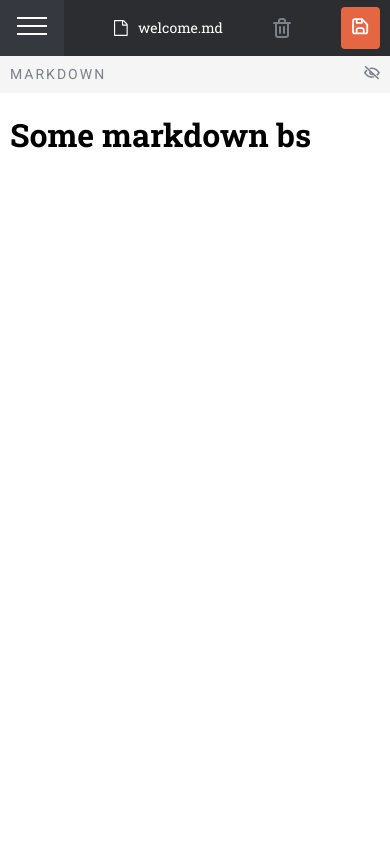
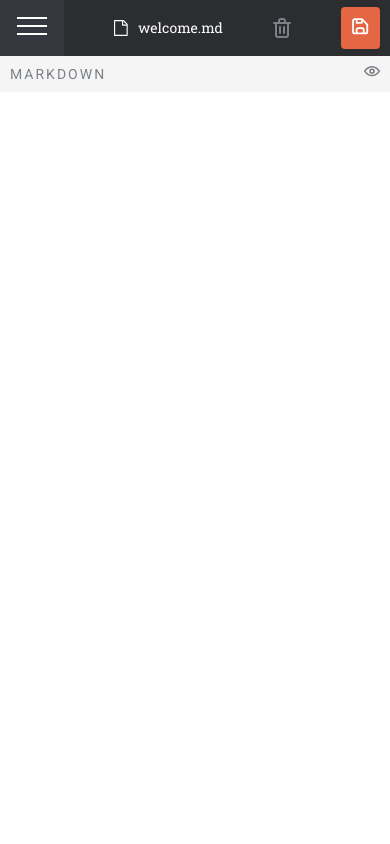
Before and after one commit to SimasG/in-browser-markdown-editor-react, a React (Create React App) app: page / in a window 390 px wide. Shown: the top 844 px of the page. Built offline with nearby package versions, Linux system fonts and the light colour scheme.

Commit message:
fixed markdown and preview sections across different viewport widths

```diff
--- a/package.json
+++ b/package.json
@@ -6,6 +6,7 @@
     "@testing-library/jest-dom": "^5.16.4",
     "@testing-library/react": "^12.1.4",
     "@testing-library/user-event": "^13.5.0",
+    "marked": "^4.0.13",
     "react": "^18.0.0",
     "react-dom": "^18.0.0",
     "react-scripts": "5.0.0",
--- a/src/App.js
+++ b/src/App.js
@@ -1,3 +1,5 @@
+import { useState } from "react";
+import { marked } from "marked";
 import GlobalStyles from "./components/styles/Global";
 import { ThemeProvider } from "styled-components";
 import Header from "./components/Header";
@@ -25,16 +27,29 @@ const theme = {
   },
 };
 
-console.log(theme.width.tablet);
+function App() {
+  const [editorState, setEditorState] = useState("");
 
-function App() {
+  const handleChange = (e) => {
+    const text = e.target.value;
+    setEditorState(text);
+  };
+
+  const renderText = (text) => {
+    const __html = marked.parse(text, { sanitize: true });
+    return { __html };
+  };
+
   return (
     <ThemeProvider theme={theme}>
       <>
         <GlobalStyles />
         <Header />
         <Sidebar />
-        <Main />
+        <Main
+          handleChange={handleChange}
+          renderText={renderText(editorState)}
+        />
       </>
     </ThemeProvider>
   );
--- a/src/components/Main.js
+++ b/src/components/Main.js
@@ -1,30 +1,70 @@
+import { useEffect } from "react";
 import { StyledMain } from "./styles/Main.styled";
+import useWindowWidth from "../hooks/useWindowWidth";
 
-function Main() {
+function Main({ handleChange, renderText }) {
+  const { width } = useWindowWidth();
+
+  useEffect(() => {
+    if (width < 768) {
+      document.querySelector(".markdown-container").style.display = "block";
+      document.querySelector("#preview-container").style.display = "block";
+    }
+  }, [width]);
+
+  const togglePreview = () => {
+    const markdownContainer = document.querySelector(".markdown-container");
+
+    if (width < 768) {
+      if (markdownContainer.classList.contains("open")) {
+        document.querySelector(".markdown-container").classList.remove("open");
+        document.querySelector(".markdown-container").style.display = "none";
+        document.querySelector(".preview-container").style.display = "block";
+      } else if (!markdownContainer.classList.contains("open")) {
+        document.querySelector(".markdown-container").classList.add("open");
+        document.querySelector(".markdown-container").style.display = "block";
+        document.querySelector(".preview-container").style.display = "none";
+      }
+    }
+  };
+
   return (
     <StyledMain className="main">
       <section className="main-container">
-        <section className="markdown-container">
+        <section className="markdown-container open">
           <div className="markdown-title-container">
             <h6 className="markdown-container-title">MARKDOWN</h6>
-            <div>
-              <img src="./assets/icon-hide-preview.svg" alt="" />
+            <div onClick={togglePreview}>
+              <img
+                className="icon-show-preview icon-show-preview-markdown open"
+                src="./assets/icon-show-preview.svg"
+                alt=""
+              />
             </div>
           </div>
           <div className="markdown-subcontainer">
-            <h1>Some markdown bs</h1>
+            <textarea onChange={handleChange} className="markdown-text" />
           </div>
         </section>
         <div className="border"></div>
-        <section className="preview-container">
+        <section className="preview-container" id="preview-container">
           <div className="preview-title-container">
             <h6 className="preview-container-title">PREVIEW</h6>
-            <div>
-              <img src="./assets/icon-show-preview.svg" alt="" />
+            <div onClick={togglePreview}>
+              <img
+                className="icon-show-preview icon-show-preview-preview open"
+                src="./assets/icon-show-preview.svg"
+                alt=""
+              />
+              <img
+                className="icon-hide-preview icon-hide-preview-preview"
+                src="./assets/icon-hide-preview.svg"
+                alt=""
+              />
             </div>
           </div>
           <div className="preview-subcontainer">
-            <h1>Some preview bs</h1>
+            <div dangerouslySetInnerHTML={renderText}></div>
           </div>
         </section>
       </section>
--- a/src/components/styles/Main.styled.js
+++ b/src/components/styles/Main.styled.js
@@ -27,9 +27,10 @@ export const StyledMain = styled.main`
           color: ${(props) => props.theme.colors.gray2};
         }
         div {
-          img {
-            width: 1.586rem;
-            height: 1.426rem;
+          cursor: pointer;
+          .icon-show-preview {
+            width: 1.6rem;
+            height: 1.12rem;
             color: ${(props) => props.theme.colors.gray2};
           }
         }
@@ -38,13 +39,19 @@ export const StyledMain = styled.main`
         background-color: #fff;
         height: 100vh;
         padding: 2rem 1rem;
+        textarea {
+          width: 100%;
+          height: 100%;
+          resize: none;
+          padding: 1rem;
+          outline: none;
+        }
       }
     }
     .border {
       height: 100%;
       width: 0.3rem;
       background-color: ${(props) => props.theme.colors.gray4};
-      display: none;
     }
     .preview-container {
       width: 100%;
@@ -64,9 +71,21 @@ export const StyledMain = styled.main`
           color: ${(props) => props.theme.colors.gray2};
         }
         div {
-          img {
+          cursor: pointer;
+          .icon-show-preview {
             width: 1.6rem;
             height: 1.12rem;
+            color: ${(props) => props.theme.colors.gray2};
+            display: none;
+          }
+          .icon-show-preview-preview.open {
+            width: 1.6rem;
+            height: 1.12rem;
+            color: ${(props) => props.theme.colors.gray2};
+          }
+          .icon-hide-preview {
+            width: 1.586rem;
+            height: 1.426rem;
             color: ${(props) => props.theme.colors.gray2};
           }
         }
@@ -80,15 +99,65 @@ export const StyledMain = styled.main`
   }
 
   /* Mobile view */
-  /* @media (min-width: ${(props) => props.theme.width.tablet}) { */
-  @media (min-width: 768px) {
+  @media (min-width: ${(props) => props.theme.width.tablet}) {
     .main-container {
+      background: ${(props) => props.theme.colors.gray4};
       flex-direction: row;
+      .markdown-container {
+        .markdown-title-container {
+          .markdown-container-title {
+          }
+          div {
+            .icon-show-preview {
+              width: 2.6rem;
+              height: 2.12rem;
+              color: ${(props) => props.theme.colors.gray2};
+              display: none;
+            }
+            .icon-hide-preview {
+              width: 2.586rem;
+              height: 2.426rem;
+              color: ${(props) => props.theme.colors.gray2};
+              display: none;
+            }
+          }
+        }
+        .markdown-subcontainer {
+          textarea {
+          }
+        }
+      }
       .border {
         display: block;
       }
       .preview-container {
         display: block;
+        #preview-container {
+          display: flex;
+        }
+        .preview-title-container {
+          .preview-container-title {
+          }
+          div {
+            .icon-show-preview {
+              width: 1.6rem;
+              height: 1.12rem;
+              color: ${(props) => props.theme.colors.gray2};
+              display: block;
+            }
+            .icon-hide-preview {
+              width: 1.586rem;
+              height: 1.426rem;
+              color: ${(props) => props.theme.colors.gray2};
+              display: none;
+            }
+          }
+        }
+        .preview-subcontainer {
+          background-color: #fff;
+          height: 100vh;
+          padding: 2rem 1rem;
+        }
       }
     }
   }
--- /dev/null
+++ b/src/hooks/useWindowWidth.js
@@ -0,0 +1,22 @@
+import { useState, useEffect } from "react";
+
+// Hook for Window Width
+export default function useWindowWidth() {
+  const [width, setWidth] = useState({
+    width: undefined,
+  });
+
+  useEffect(() => {
+    function handleResize() {
+      setWidth({ width: window.innerWidth });
+    }
+
+    window.addEventListener("resize", handleResize);
+
+    handleResize();
+
+    return () => window.removeEventListener("resize", handleResize);
+  }, []);
+
+  return width;
+}
```
Also changed, not shown: src/sampleText.js (added, +2 -0 lines), 2 other files (tests, documents, lock files or other folders).
